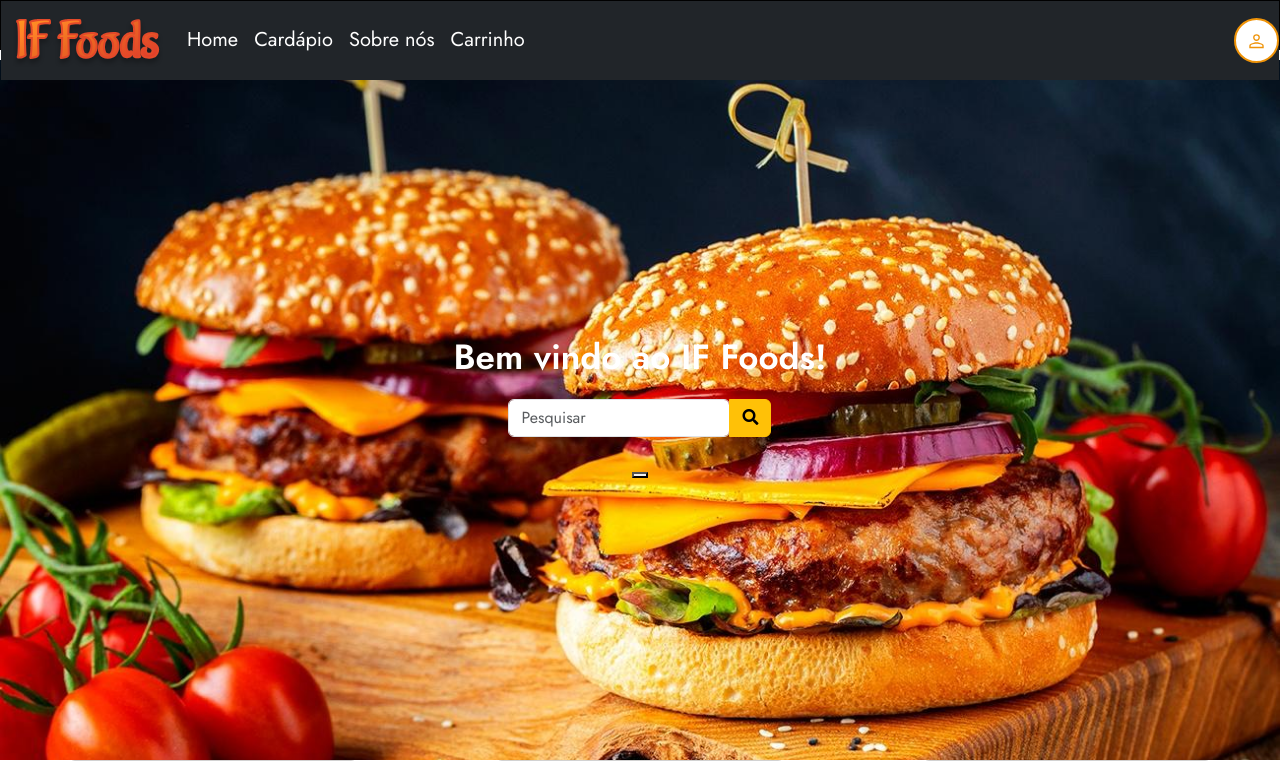
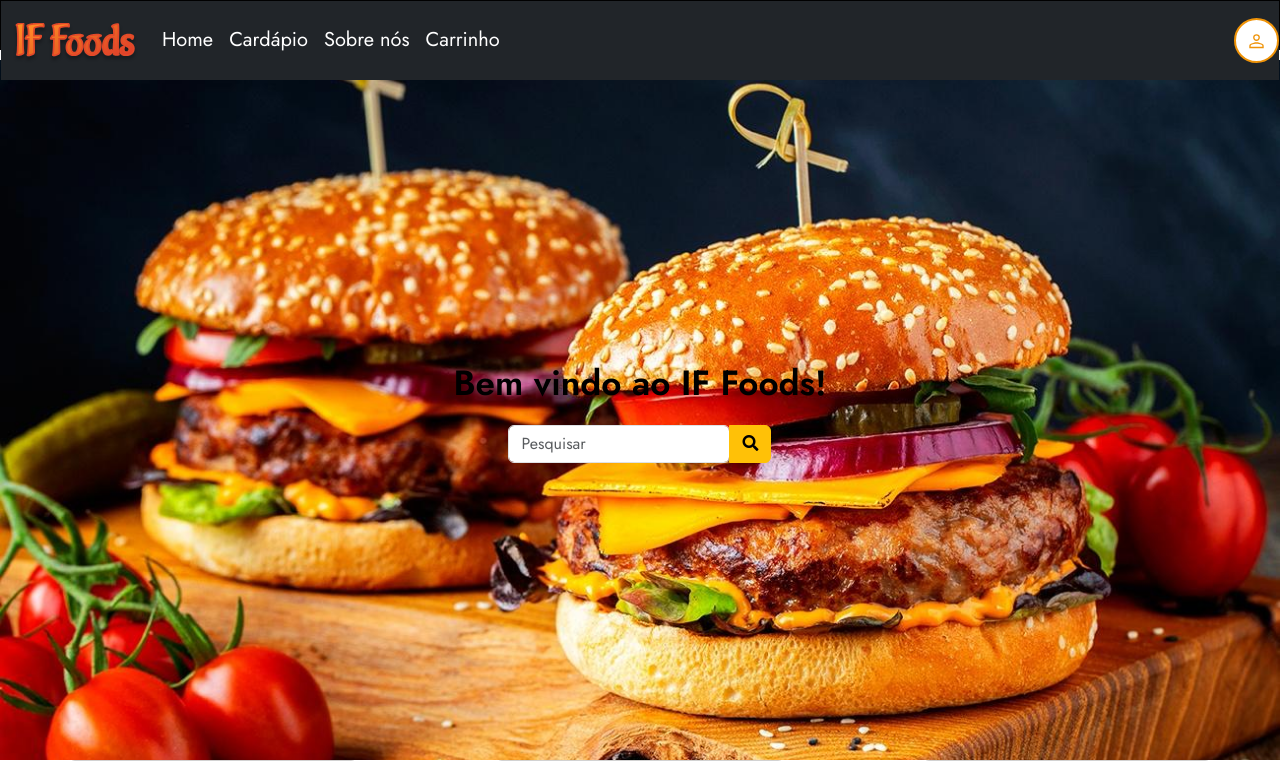
Before and after one commit to Enison1/iffood, a PHP site: page /views/home.php in a window 1280 px wide. Shown: the top 761 px of the page. Run offline with PHP 8.4, Linux system fonts and the light colour scheme; some libraries are stand-ins or nearby versions; some web fonts are replaced.

Commit message:
mudança no style.css

```diff
--- a/views/cabeca.php
+++ b/views/cabeca.php
@@ -31,7 +31,7 @@
             <!-- navbar -->
             <nav class="navbar navbar-expand-lg navbar-dark bg-dark">
                 <div class="container-fluid">
-                    <a class="navbar-brand font-Logo" href="#"><img width="150" src="../public/svg/IF Foods.svg" alt=""></a>
+                    <a class="navbar-brand font-Logo" href="#"><img width="125" src="../public/svg/IF Foods.svg" alt=""></a>
                     <button class="navbar-toggler" type="button" data-bs-toggle="collapse" data-bs-target="#navbarText"
                         aria-controls="navbarText" aria-expanded="false" aria-label="Toggle navigation">
                         <span class="navbar-toggler-icon"></span>
@@ -88,9 +88,6 @@
                     <i class="fas fa-search"></i>
                 </button>
             </div>
-            <div>
-                <button></button>
-            </div>
         </div>
     </section>
     </div>
--- a/views/style.css
+++ b/views/style.css
@@ -73,6 +73,8 @@
     font-size: 35px;
     text-align: center;
     font-weight: bolder;
+    color:black; /* Define a cor do texto */
+    /* text-shadow: -1px -1px 0 #000, 1px -1px 0 #000, -1px 1px 0 #000, 1px 1px 0 #000; */
 }
 .input-group{
     display: flex;
```
